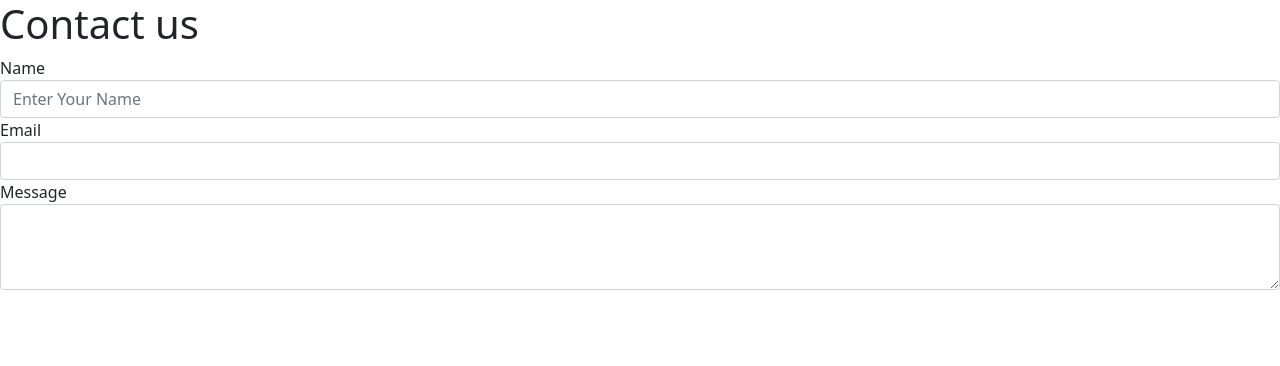
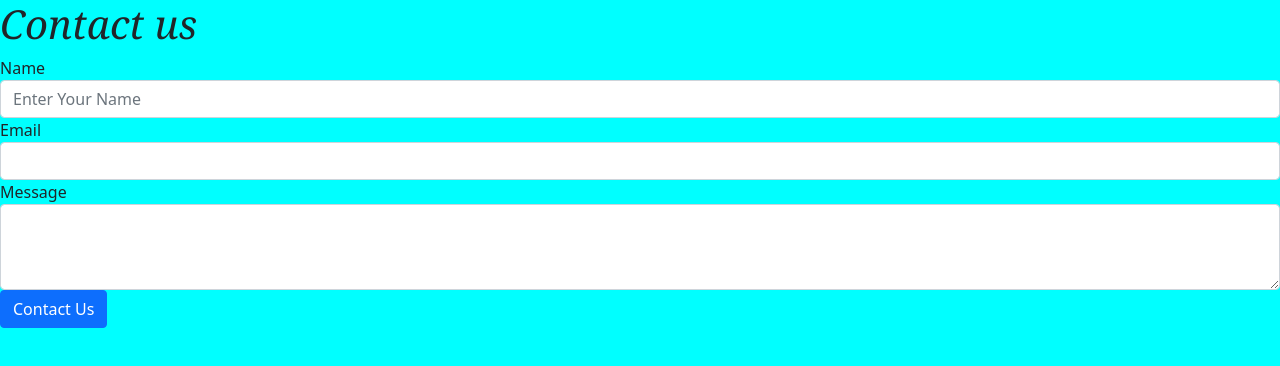
Before and after one commit to Jbsteward1/portfolio, a plain HTML site: page index.html in a window 1280 px wide. Drawn offline with nearby package versions, Linux system fonts and the light colour scheme.

Commit message:
new edits to the bootstrap practice

```diff
--- /dev/null
+++ b/index.css
@@ -0,0 +1,8 @@
+body{
+    background-color: aqua;
+}
+
+h1{
+    font-style: oblique;
+    font-family: Cambria, Cochin, Georgia, Times, 'Times New Roman', serif;
+}
--- a/index.html
+++ b/index.html
@@ -5,6 +5,7 @@
     <meta http-equiv="X-UA-Compatible" content="IE=edge">
     <meta name="viewport" content="width=device-width, initial-scale=1.0">
     <link href="https://cdn.jsdelivr.net/npm/bootstrap@5.1.1/dist/css/bootstrap.min.css" rel="stylesheet" integrity="sha384-F3w7mX95PdgyTmZZMECAngseQB83DfGTowi0iMjiWaeVhAn4FJkqJByhZMI3AhiU" crossorigin="anonymous">
+    <link rel="stylesheet" href="./index.css">
     <title>Portfolio Page</title>
 </head>
 <body>
@@ -24,6 +25,7 @@
           <label for="exampleFormControlTextarea1">Message</label>
           <textarea class="form-control" id="exampleFormControlTextarea1" rows="3"></textarea>
         </div>
+        <button class="btn btn-primary">Contact Us</button>
       </form>
 </body>
 </html>
```
